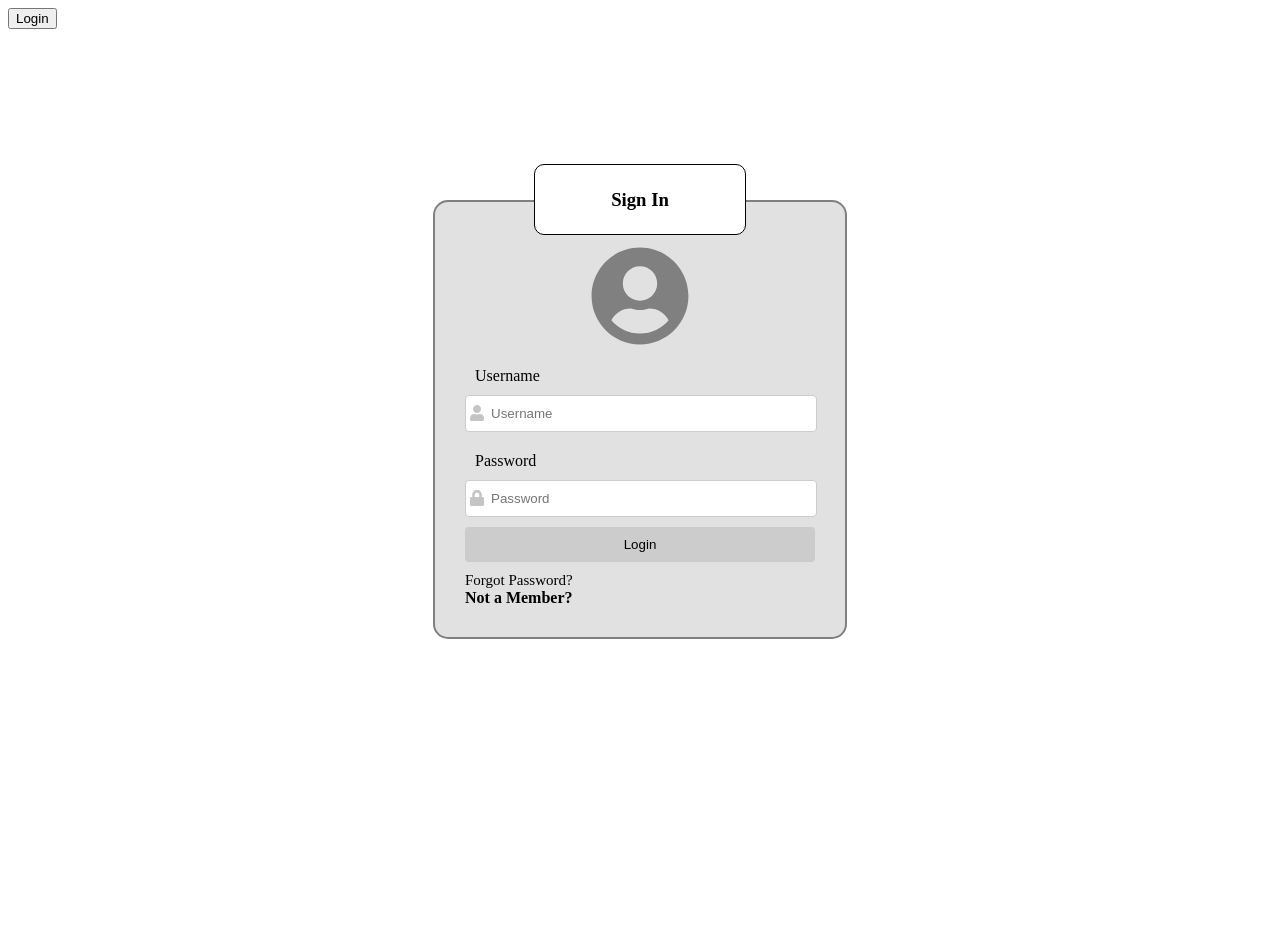
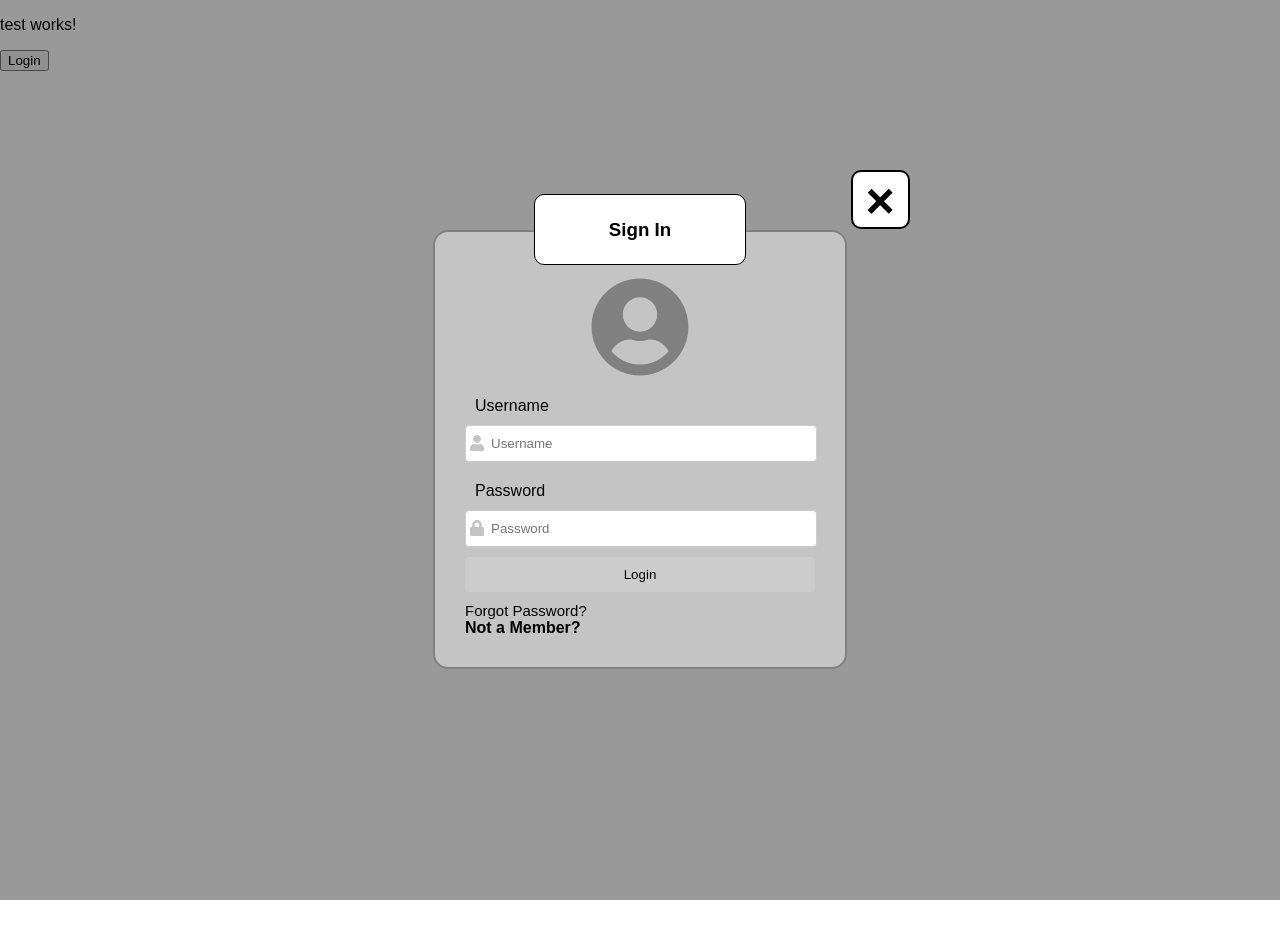
Before and after one commit to stearnsbq/Techtronics-Website, an Angular app in the folder Frontend/: page / in a window 1280 px wide. Both pictures are taken after a click on the button "Login". After the commit the page ends 800 px from the top, so only its background shows below. Built offline with nearby package versions, Linux system fonts and the light colour scheme.

Commit message:
login modal styling

```diff
--- a/Frontend/src/app/app.component.html
+++ b/Frontend/src/app/app.component.html
@@ -1,2 +1,2 @@
-<router-outlet></router-outlet>
+<app-test></app-test>
 <app-login-page></app-login-page>
--- a/Frontend/src/app/app.component.scss
+++ b/Frontend/src/app/app.component.scss
@@ -0,0 +1,4 @@
+app-login-page {
+  z-index: 1;
+  background-blend-mode: darken;
+}
--- a/Frontend/src/app/app.module.ts
+++ b/Frontend/src/app/app.module.ts
@@ -6,11 +6,13 @@ import { AppComponent } from './app.component';
 import { LoginModalComponent } from './login-modal/login-modal.component';
 import { FormsModule, ReactiveFormsModule } from '@angular/forms';
 import { FontAwesomeModule } from '@fortawesome/angular-fontawesome';
+import { TestComponent } from './test/test.component';
 
 @NgModule({
   declarations: [
     AppComponent,
-    LoginModalComponent
+    LoginModalComponent,
+    TestComponent
   ],
   imports: [
     BrowserModule,
--- a/Frontend/src/app/login-modal/login-modal.component.html
+++ b/Frontend/src/app/login-modal/login-modal.component.html
@@ -1,16 +1,18 @@
-<div class='main_content'>
-
 <button (click)="onModalOpen()">Login</button>
 
 <div #Login class="login">
 
+  <h1 id="exit_icon">&times;</h1>
   <div id="login_title">
     <h3>Sign In</h3>
   </div>
 
+
   <!-- login form (still need to learn more about reactive form validation but whatever)-->
 
-    <form id="login_form" #form="ngForm" (ngSubmit)="onLogin(form.value)" >
+  <form id="login_form" #form="ngForm" (ngSubmit)="onLogin(form.value)">
+
+
     <!--Renders a Icon and login title-->
 
     <div id="splash_icon">
@@ -50,5 +52,3 @@
   </form>
 
 </div>
-
-</div>
--- a/Frontend/src/app/login-modal/login-modal.component.scss
+++ b/Frontend/src/app/login-modal/login-modal.component.scss
@@ -12,7 +12,7 @@ input {
 }
 
 
-.button{
+.button {
   background-color: #ccc;
   padding: 10px 20px;
   color: black;
@@ -21,14 +21,20 @@ input {
   transition: 0.2s;
 }
 
-.button:hover{
-  background-color: rgb(130,130,130);
+.button:hover {
+  background-color: rgb(130, 130, 130);
 }
 
-.login{
-  height: 100vh;
+.login {
+  height: 100%;
+  width: 100%;
   display: none;
+  overflow: auto;
+  position: fixed;
   z-index: 1;
+  left: 0;
+  top: 0;
+  background-color: rgba(0, 0, 0, 0.4);
   padding-top: 100px;
 }
 
@@ -37,33 +43,52 @@ input {
 
 
 
+// FORM STYLING
 
 
-// FORM STYLING
+#exit_icon {
+  transition: 0.3s;
+  font-size: 50px;
+  width: 55px;
+  height: 55px;
+  border-radius: 10px;
+  border: 2px solid black;
+  text-align: center;
+  background-color: white;
+  position: relative;
+  top: 70px;
+  left: 240px;
+  margin: auto;
+}
 
-#login_title{
+#exit_icon:hover {
+  background-color: red;
+  transition: 0.3s;
+}
+
+#login_title {
   position: relative;
   text-align: center;
   padding: 5px;
   width: 200px;
   top: 35px;
-  margin:auto;
+  margin: auto;
   border: 1px solid black;
   border-radius: 10px;
   background-color: white;
 }
 
 
-#login_form{
+#login_form {
   padding: 30px;
   width: 350px;
   border-radius: 15px;
   border: 2px solid grey;
-  background-color: rgba(196,196,196,0.5);
+  background-color: rgb(196, 196, 196);
   margin: auto;
 }
 
-#login{
+#login {
   width: 350px;
 }
 
@@ -73,50 +98,49 @@ input {
 }
 
 // main big icon on the login
-#login_icon{
+#login_icon {
   font-size: 100px;
   color: gray;
 }
 
-#splash_icon{
+#splash_icon {
   text-align: center;
   padding-top: 10px;
 }
 
-#password_input{
+#password_input {
   padding-bottom: 10px;
   position: relative;
 }
 
 
 // Icon inside of inputs
-#icon{
-  position:absolute;
-  left:5px;
-  top:10px;
+#icon {
+  position: absolute;
+  left: 5px;
+  top: 10px;
   transition: 0.3s;
-  color:rgb(196,196,196);
+  color: rgb(196, 196, 196);
 }
 
 
 // adds a animation to the inputs upon focus
-#password_input:focus-within fa-icon{
-  color: rgb(130,130,130);
+#password_input:focus-within fa-icon {
+  color: rgb(130, 130, 130);
 }
 
-#username_input:focus-within fa-icon{
-  color: rgb(130,130,130);
+#username_input:focus-within fa-icon {
+  color: rgb(130, 130, 130);
 }
 
-#extra_options
-{
+#extra_options {
   font-size: 15px;
   margin-top: 10px;
   text-align: left;
 }
 
-#error{
-  color:red;
+#error {
+  color: red;
   background-color: rgba(255, 0, 0, 0.5);
 }
 
--- /dev/null
+++ b/Frontend/src/app/test/test.component.html
@@ -0,0 +1 @@
+<p>test works!</p>
--- /dev/null
+++ b/Frontend/src/app/test/test.component.ts
@@ -0,0 +1,15 @@
+import { Component, OnInit } from '@angular/core';
+
+@Component({
+  selector: 'app-test',
+  templateUrl: './test.component.html',
+  styleUrls: ['./test.component.scss']
+})
+export class TestComponent implements OnInit {
+
+  constructor() { }
+
+  ngOnInit() {
+  }
+
+}
--- a/Frontend/src/styles.scss
+++ b/Frontend/src/styles.scss
@@ -1 +1,6 @@
 /* You can add global styles to this file, and also import other style files */
+body,
+html {
+  margin: 0;
+  font-family: Arial, Helvetica, sans-serif;
+}
```
Also changed, not shown: Frontend/src/app/login-modal/login-modal.component.ts (+25 -23 lines), Frontend/src/app/test/test.component.scss (added), 1 other file (tests, documents, lock files or other folders). Lines whose indentation alone changed are shown as unchanged.
